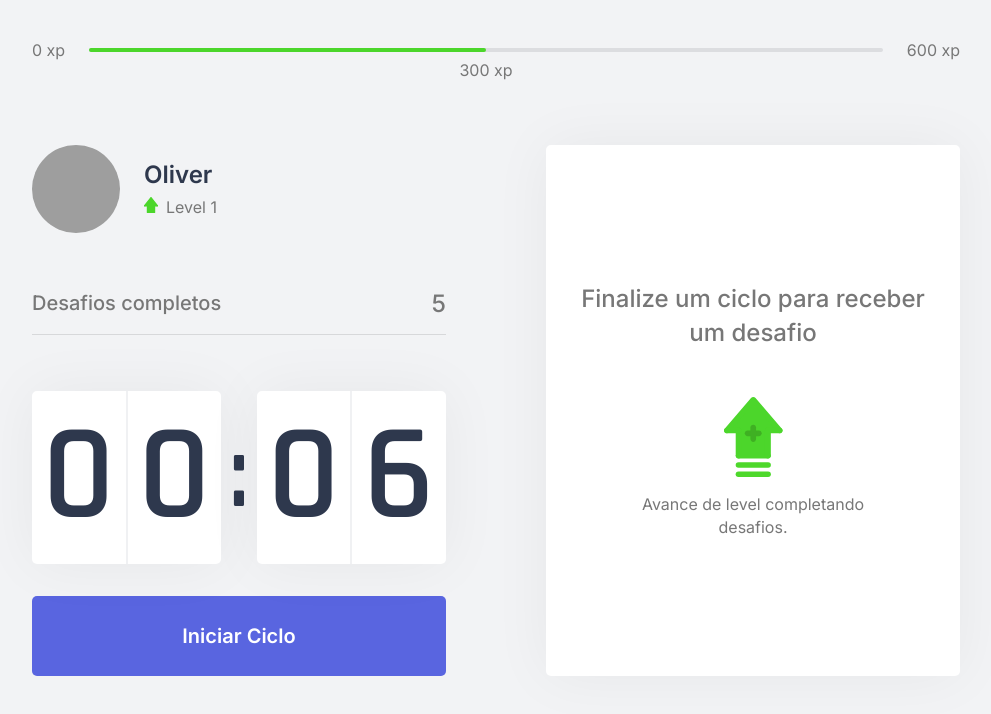
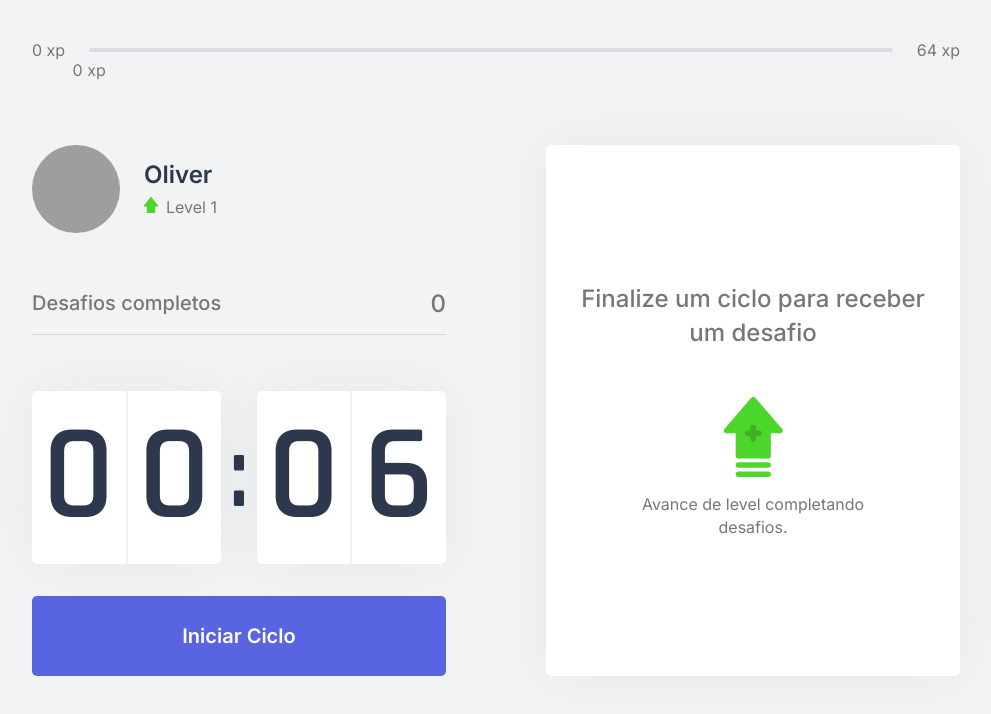
Before and after one commit to Codfect/NextJs-Typescript, a Next.js app: page / in a window 1280 px wide. Shown: the top 714 px of the page, without its empty margins (144-1135 px from the left). Built offline with nearby package versions, Linux system fonts and the light colour scheme; grey boxes are pictures that could not be loaded.

Commit message:
progressing xp bar

```diff
--- a/src/components/CompletedChallenges.tsx
+++ b/src/components/CompletedChallenges.tsx
@@ -1,10 +1,14 @@
+import { useContext } from 'react';
+import { ChallengesContext } from '../contexts/ChallengeContexts';
 import styles from '../styles/components/CompletedChallenges.module.css'
 
 export function CompletedChallenges() {
+    const { challengesCompleted } = useContext(ChallengesContext);
+
     return(
         <div className={styles.challengeContainer}>
             <span>Desafios completos</span>
-            <span>5</span>
+            <span>{ challengesCompleted }</span>
         </div>
     );
 }
--- a/src/components/ExperienceBar.tsx
+++ b/src/components/ExperienceBar.tsx
@@ -1,17 +1,23 @@
+import { useContext } from 'react';
+import { ChallengesContext } from '../contexts/ChallengeContexts';
 import styles from '../styles/components/ExperienceBar.module.css'
 
 export function ExperienceBar() {
+    const { currentExperience, experienceToNextLevel } = useContext(ChallengesContext);
+
+    const percentToNextLevel = Math.round(currentExperience * 100) / experienceToNextLevel
+
     return(
         <header className={styles.experienceBar}>
             <span>0 xp</span>
             <div>
-                <div style={{ width: '50%'}} />
+                <div style={{ width: `${percentToNextLevel}%`}} />
 
-                <span className={styles.currentExperience} style={{ left: '50%' }}>
-                    300 xp
+                <span className={styles.currentExperience} style={{ left: `${percentToNextLevel}%` }}>
+                    {currentExperience} xp
                 </span>
             </div>
-            <span>600 xp</span>
+            <span>{ experienceToNextLevel } xp</span>
         </header>
     );
 }
--- a/src/contexts/ChallengeContexts.tsx
+++ b/src/contexts/ChallengeContexts.tsx
@@ -11,6 +11,7 @@
     level: number;
     currentExperience: number;
     challengesCompleted: number;
+    experienceToNextLevel: number;
     activeChallenge: Challenge;
     levelUp: () => void;
     startNewChallenge: () => void;
@@ -31,6 +32,8 @@
 
     const [activeChallenge, setActiveChallenge] = useState(null)
 
+    const experienceToNextLevel = Math.pow((level + 1) * 4, 2)
+
     function levelUp() {
       setLevel(level + 1)
     }
@@ -47,7 +50,7 @@
     }
 
     return(
-        <ChallengesContext.Provider value={{ level, currentExperience, challengesCompleted, levelUp, startNewChallenge, activeChallenge, resetChallenge }}>
+        <ChallengesContext.Provider value={{ level, currentExperience, challengesCompleted, levelUp, startNewChallenge, activeChallenge, resetChallenge, experienceToNextLevel }}>
             {children}
         </ChallengesContext.Provider>
     );
```
